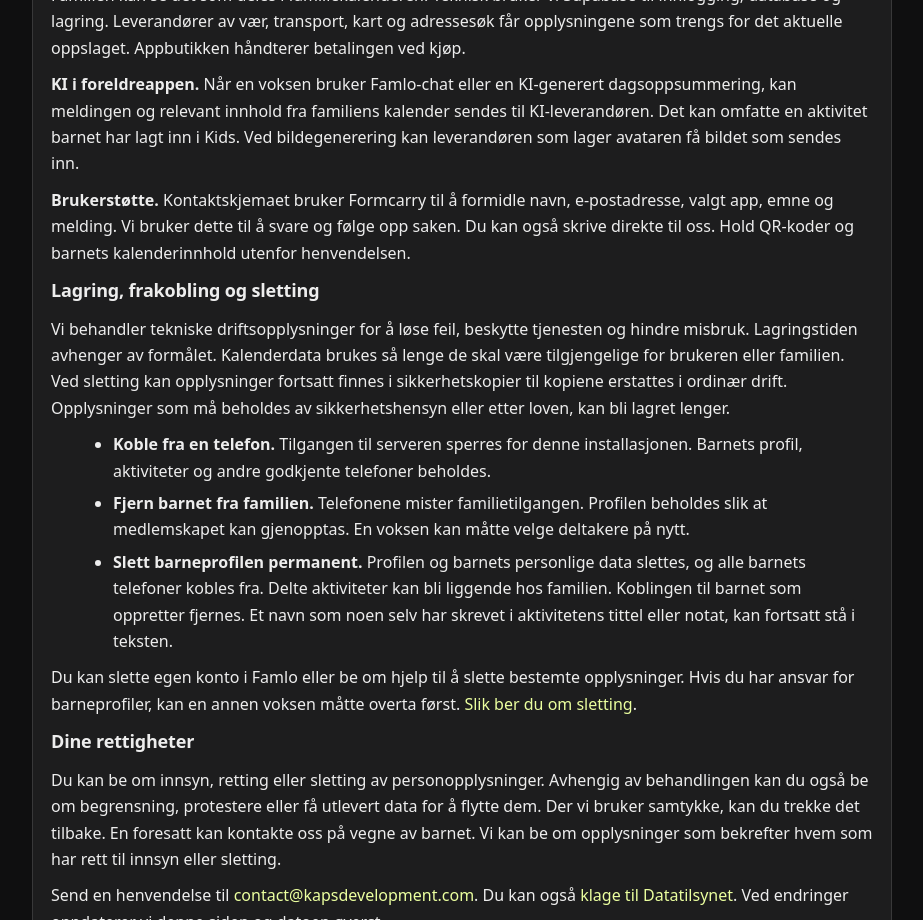
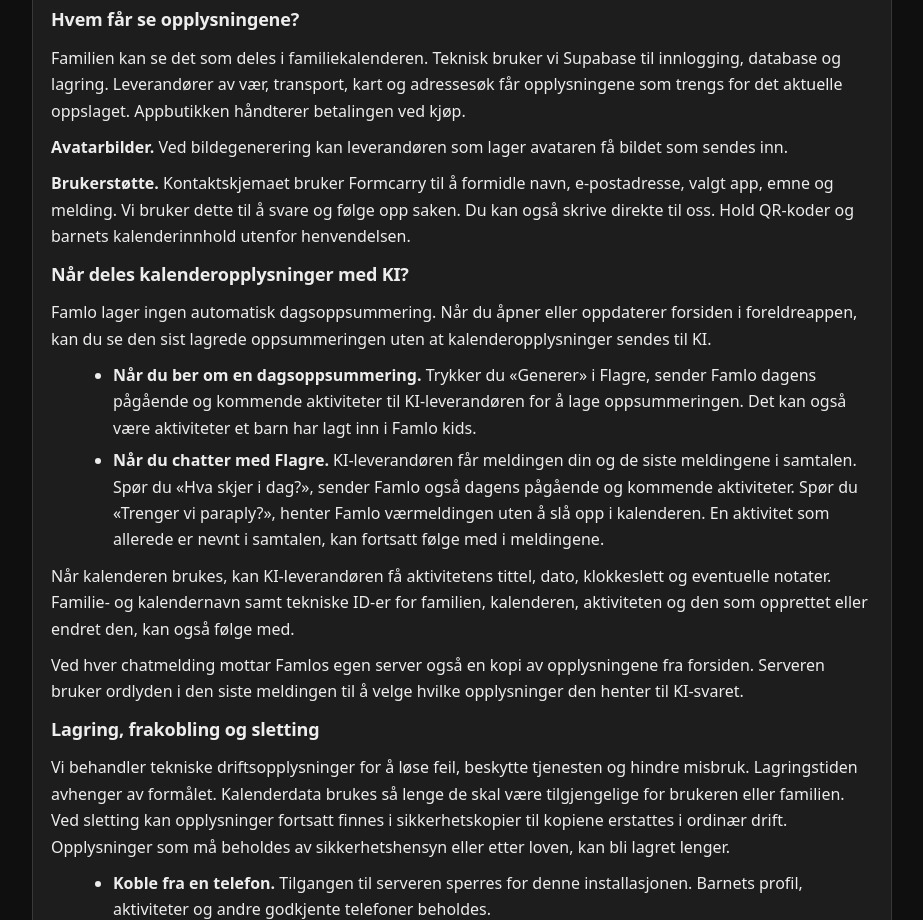
Before and after one commit to kapsdevelopment/famlo_website, a plain HTML site: page privacy/index.html in a window 1280 px wide. Shown: the part 1287-2207 px from the top of the page, without its empty margins (178-1101 px from the left). Drawn offline with Linux system fonts and the light colour scheme.

Commit message:
Clarify when Famlo shares calendar information with AI

```diff
--- a/privacy/index.html
+++ b/privacy/index.html
@@ -55,10 +55,11 @@
     </header>
     <article class="card">
       <p>KAPSDEVELOPMENT AS (organisasjonsnummer 937 284 624) er behandlingsansvarlig for personopplysningene i Famlo, Famlo kids og brukerstøtten. Du kan skrive til <a href="mailto:contact@kapsdevelopment.com">contact@kapsdevelopment.com</a>.</p>
-      <p><a href="#famlo-kids">Til deg som bruker Famlo kids</a> · <a href="#deling">Hvem får se opplysningene?</a> · <a href="#rettigheter">Dine rettigheter</a></p>
+      <p><a href="#famlo-kids">Til deg som bruker Famlo kids</a> · <a href="#deling">Hvem får se opplysningene?</a> · <a href="#kalender-og-ki">Kalender og KI</a> · <a href="#rettigheter">Dine rettigheter</a></p>
 
       <h2 id="famlo-kids">Til deg som bruker Famlo kids</h2>
       <p>Legger du inn «Svømming», ser du den i «Min dag». De andre i familien kan se den når de åpner «Familien». Broren eller søsteren din får den i sin egen «Min dag» hvis dere begge skal være med. En aktivitet for hele familien vises hos alle.</p>
+      <p>Når du legger inn «Svømming» i Famlo kids, sendes ingenting til kunstig intelligens (KI). Hvis en voksen senere ber Famlo om å oppsummere dagen eller spør hva som skjer i dag, kan KI få vite om svømmingen.</p>
       <p>En voksen velger profilen din i Famlo og godkjenner telefonen din. Du trenger verken egen e-postadresse eller passord. Du kan be en voksen om hjelp hvis en aktivitet er feil, eller hvis du vil vite hva familien kan se.</p>
 
       <h3>Til foreldre og foresatte</h3>
@@ -76,8 +77,17 @@
 
       <h2 id="deling">Hvem får se opplysningene?</h2>
       <p>Familien kan se det som deles i familiekalenderen. Teknisk bruker vi Supabase til innlogging, database og lagring. Leverandører av vær, transport, kart og adressesøk får opplysningene som trengs for det aktuelle oppslaget. Appbutikken håndterer betalingen ved kjøp.</p>
-      <p><strong>KI i foreldreappen.</strong> Når en voksen bruker Famlo-chat eller en KI-generert dagsoppsummering, kan meldingen og relevant innhold fra familiens kalender sendes til KI-leverandøren. Det kan omfatte en aktivitet barnet har lagt inn i Kids. Ved bildegenerering kan leverandøren som lager avataren få bildet som sendes inn.</p>
+      <p><strong>Avatarbilder.</strong> Ved bildegenerering kan leverandøren som lager avataren få bildet som sendes inn.</p>
       <p><strong>Brukerstøtte.</strong> Kontaktskjemaet bruker Formcarry til å formidle navn, e-postadresse, valgt app, emne og melding. Vi bruker dette til å svare og følge opp saken. Du kan også skrive direkte til oss. Hold QR-koder og barnets kalenderinnhold utenfor henvendelsen.</p>
+
+      <h2 id="kalender-og-ki">Når deles kalenderopplysninger med KI?</h2>
+      <p>Famlo lager ingen automatisk dagsoppsummering. Når du åpner eller oppdaterer forsiden i foreldreappen, kan du se den sist lagrede oppsummeringen uten at kalenderopplysninger sendes til KI.</p>
+      <ul>
+        <li><strong>Når du ber om en dagsoppsummering.</strong> Trykker du «Generer» i Flagre, sender Famlo dagens pågående og kommende aktiviteter til KI-leverandøren for å lage oppsummeringen. Det kan også være aktiviteter et barn har lagt inn i Famlo kids.</li>
+        <li><strong>Når du chatter med Flagre.</strong> KI-leverandøren får meldingen din og de siste meldingene i samtalen. Spør du «Hva skjer i dag?», sender Famlo også dagens pågående og kommende aktiviteter. Spør du «Trenger vi paraply?», henter Famlo værmeldingen uten å slå opp i kalenderen. En aktivitet som allerede er nevnt i samtalen, kan fortsatt følge med i meldingene.</li>
+      </ul>
+      <p>Når kalenderen brukes, kan KI-leverandøren få aktivitetens tittel, dato, klokkeslett og eventuelle notater. Familie- og kalendernavn samt tekniske ID-er for familien, kalenderen, aktiviteten og den som opprettet eller endret den, kan også følge med.</p>
+      <p>Ved hver chatmelding mottar Famlos egen server også en kopi av opplysningene fra forsiden. Serveren bruker ordlyden i den siste meldingen til å velge hvilke opplysninger den henter til KI-svaret.</p>
 
       <h2>Lagring, frakobling og sletting</h2>
       <p>Vi behandler tekniske driftsopplysninger for å løse feil, beskytte tjenesten og hindre misbruk. Lagringstiden avhenger av formålet. Kalenderdata brukes så lenge de skal være tilgjengelige for brukeren eller familien. Ved sletting kan opplysninger fortsatt finnes i sikkerhetskopier til kopiene erstattes i ordinær drift. Opplysninger som må beholdes av sikkerhetshensyn eller etter loven, kan bli lagret lenger.</p>
```
